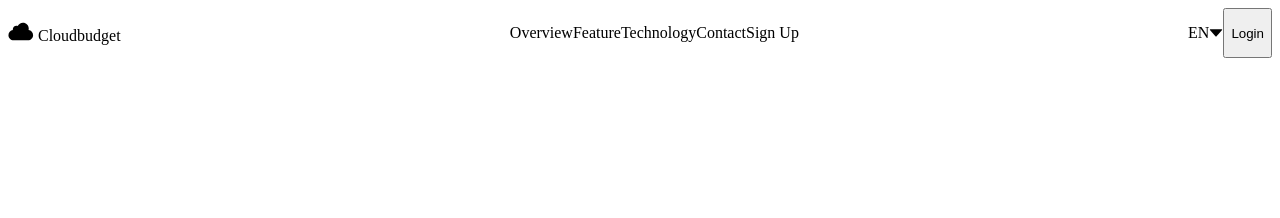
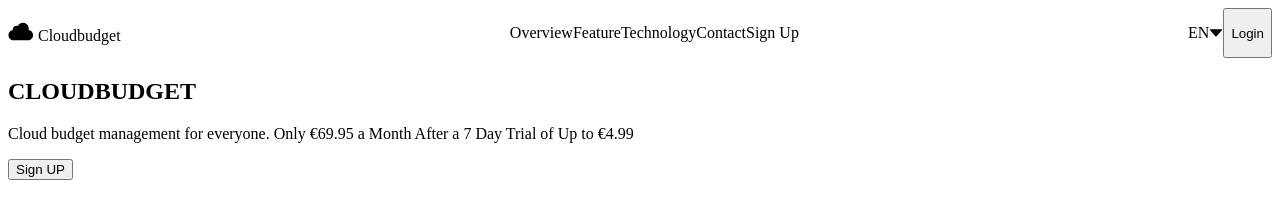
Before and after one commit to alvin-ictn/Binar-Week-2-Cloud-Budget, a plain HTML site: page index.html in a window 1280 px wide. Drawn offline with Linux system fonts and the light colour scheme.

```diff
--- a/index.html
+++ b/index.html
@@ -38,7 +38,9 @@
       </div>
     </nav>
     <section class="header">
-
+      <h1 class="banner-title">CLOUDBUDGET</h1>
+      <p class="information">Cloud budget management for everyone. Only €69.95 a Month After a 7 Day Trial of Up to €4.99</p>
+      <button class="sign up">Sign UP</button>
     </section>
   </header>
   <main>
--- a/style.css
+++ b/style.css
@@ -1,8 +1,13 @@
+header{
+  display:flex;
+  flex-direction: column;
+}
 nav{
   display:flex;
   flex-direction: row;
   justify-content: space-between;
   align-items:center;
+  color:black;
 }
 
 .menu-list {
```
Also changed, not shown: assets/img/id.png (added), assets/img/us.png (added).
